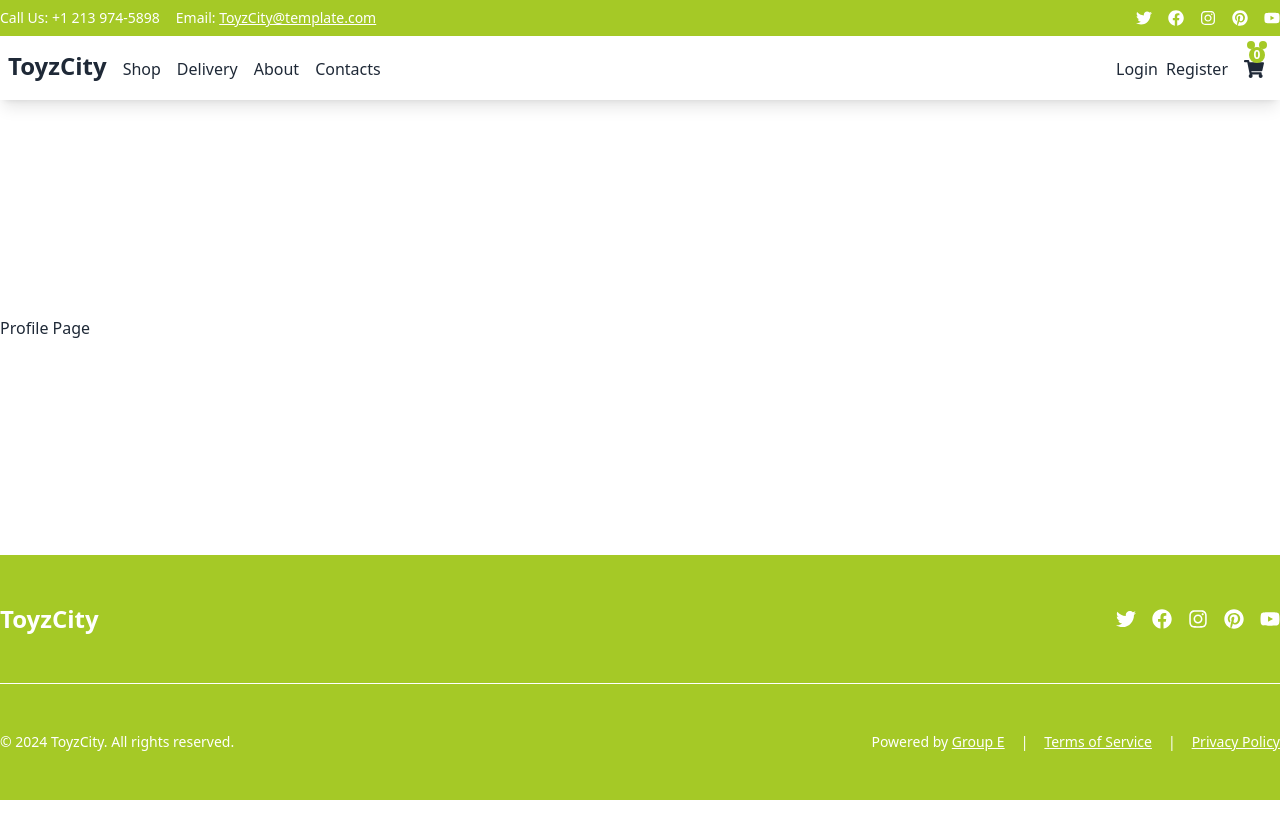
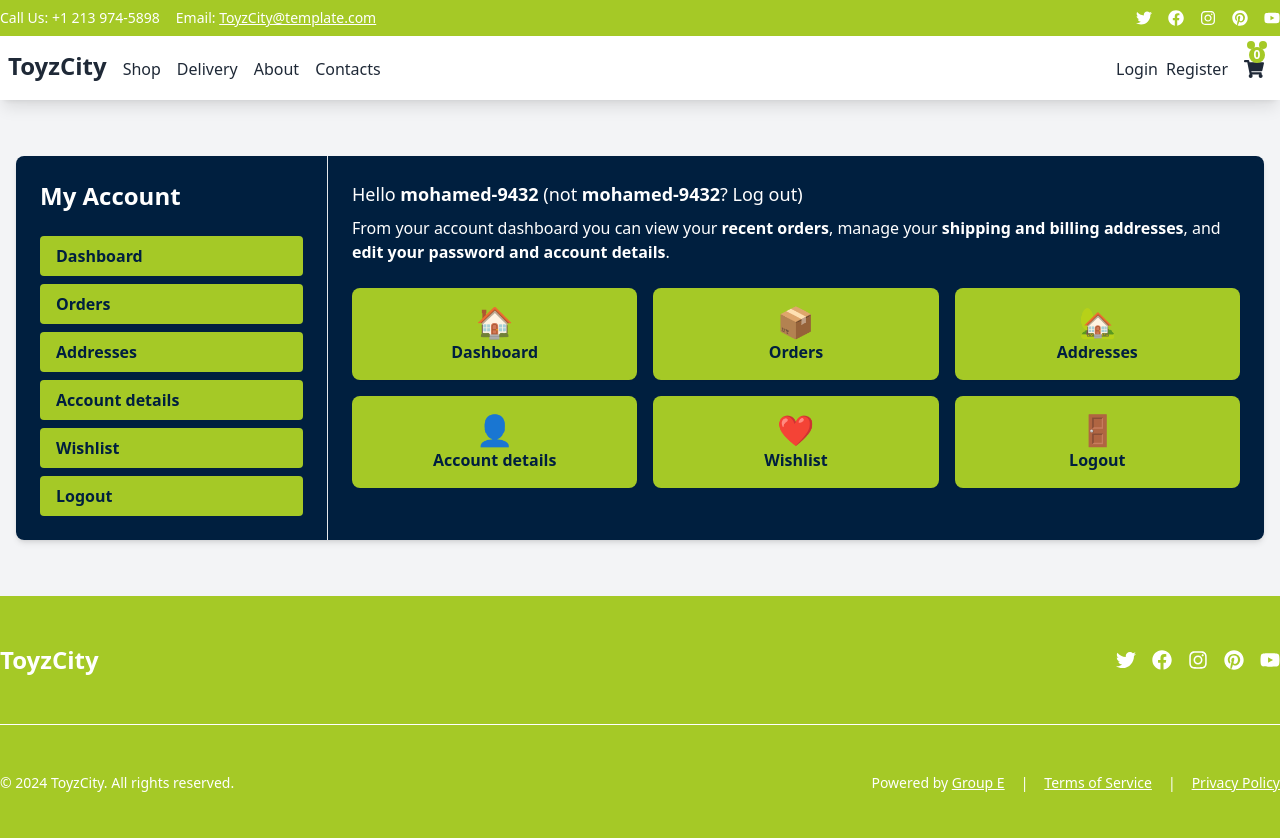
Before and after one commit to ToyTreasures/toy-treasures-frontend, a React (Vite) app: page /profile in a window 1280 px wide. Shown: the top 838 px of the page. Before the commit the page ends 800 px from the top, so only its background shows below. Built offline with nearby package versions, Linux system fonts and the light colour scheme.

Commit message:
style(profile): update styling for profile page

```diff
--- a/src/pages/Profile.jsx
+++ b/src/pages/Profile.jsx
@@ -1,5 +1,105 @@
-const Profile = () => {
-  return <div>Profile Page</div>;
+import { Link } from "react-router-dom";
+
+const ProfilePage = () => {
+  return (
+    <div className="bg-gray-100 h-full  py-14 ">
+      <div className="container mx-auto px-4 max-w-7xl ">
+        <div className="bg-white rounded-lg shadow-md overflow-hidden ">
+          <div className="md:flex  ">
+            <div className="md:w-1/4  p-6 bg-[--secondary-color]  border-r border-gray-200  ">
+              <h3 className="text-2xl font-bold mb-6 text-white ">
+                My Account
+              </h3>
+              <nav
+                className="space-y-2 text-[--secondary-color]"
+                aria-label="Account pages"
+              >
+                {[
+                  { to: "/my-account", label: "Dashboard" },
+                  { to: "/my-account/orders", label: "Orders" },
+                  { to: "/my-account/edit-address", label: "Addresses" },
+                  { to: "/my-account/edit-account", label: "Account details" },
+                  { to: "/wishlist", label: "Wishlist" },
+                  { to: "/my-account/logout", label: "Logout" },
+                ].map((item, index) => (
+                  <Link
+                    key={index}
+                    to={item.to}
+                    className="block py-2 px-4 font-bold rounded transition duration-150 ease-in-out  bg-[--primary-color]  hover:text-white hover:bg-[--secondary-color] hover:bg-gray-200 hover:text-[--secondary-color]"
+                  >
+                    {item.label}
+                  </Link>
+                ))}
+              </nav>
+            </div>
+            <div className="md:w-3/4 p-6 bg-[--secondary-color] text-white">
+              <div className="mb-6">
+                <p className="text-lg mb-2">
+                  Hello <strong>mohamed-9432</strong> (not{" "}
+                  <strong>mohamed-9432</strong>?{" "}
+                  <Link to="/logout" className="text-white hover:underline">
+                    Log out
+                  </Link>
+                  )
+                </p>
+                <p className=" text-white ">
+                  From your account dashboard you can view your{" "}
+                  <Link
+                    to="/my-account/orders"
+                    className=" text-white font-bold  hover:underline"
+                  >
+                    recent orders
+                  </Link>
+                  , manage your{" "}
+                  <Link
+                    to="/my-account/edit-address"
+                    className=" text-white font-bold  hover:underline"
+                  >
+                    shipping and billing addresses
+                  </Link>
+                  , and{" "}
+                  <Link
+                    to="/my-account/edit-account"
+                    className=" text-white  font-bold  font-boldhover:underline"
+                  >
+                    edit your password and account details
+                  </Link>
+                  .
+                </p>
+              </div>
+              <div className="grid grid-cols-1 sm:grid-cols-2 lg:grid-cols-3 gap-4">
+                {[
+                  { to: "/my-account", label: "Dashboard", icon: "🏠" },
+                  { to: "/my-account/orders", label: "Orders", icon: "📦" },
+                  {
+                    to: "/my-account/edit-address",
+                    label: "Addresses",
+                    icon: "🏡",
+                  },
+                  {
+                    to: "/my-account/edit-account",
+                    label: "Account details",
+                    icon: "👤",
+                  },
+                  { to: "/wishlist", label: "Wishlist", icon: "❤️" },
+                  { to: "/my-account/logout", label: "Logout", icon: "🚪" },
+                ].map((item, index) => (
+                  <Link
+                    key={index}
+                    to={item.to}
+                    className="flex flex-col items-center p-4  rounded-lg shadow-sm text-center transition duration-150 ease-in-out bg-[--primary-color] text-[--secondary-color]  hover:text-white hover:bg-[--secondary-color] hover:bg-gray-200 hover:shadow-md"
+                  >
+                    <span className="text-3xl">{item.icon}</span>
+                    <span className="font-bold">{item.label}</span>
+                  </Link>
+                ))}
+              </div>
+            </div>
+          </div>
+        </div>
+      </div>
+    </div>
+  );
 };
 
-export default Profile;
+export default ProfilePage;
```
